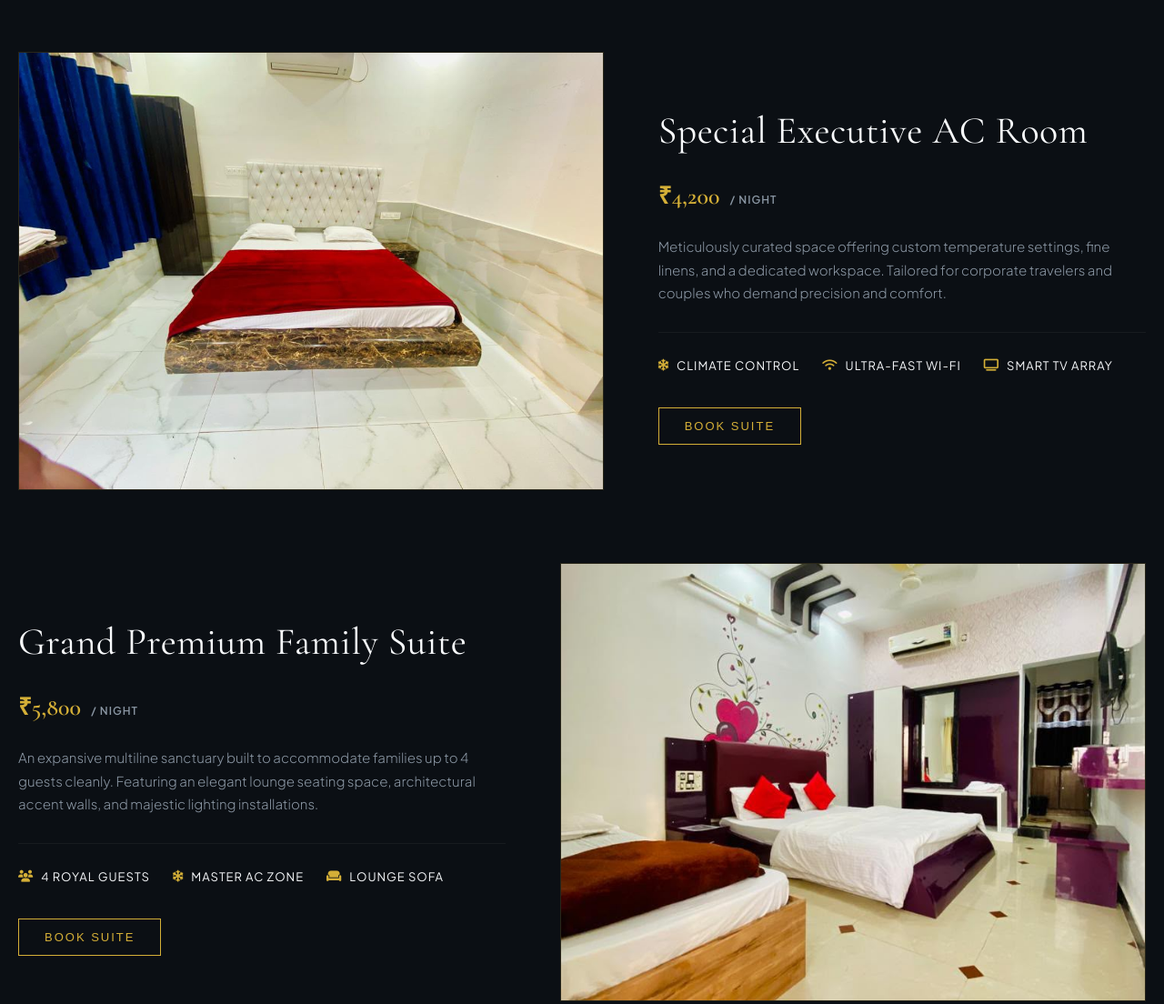
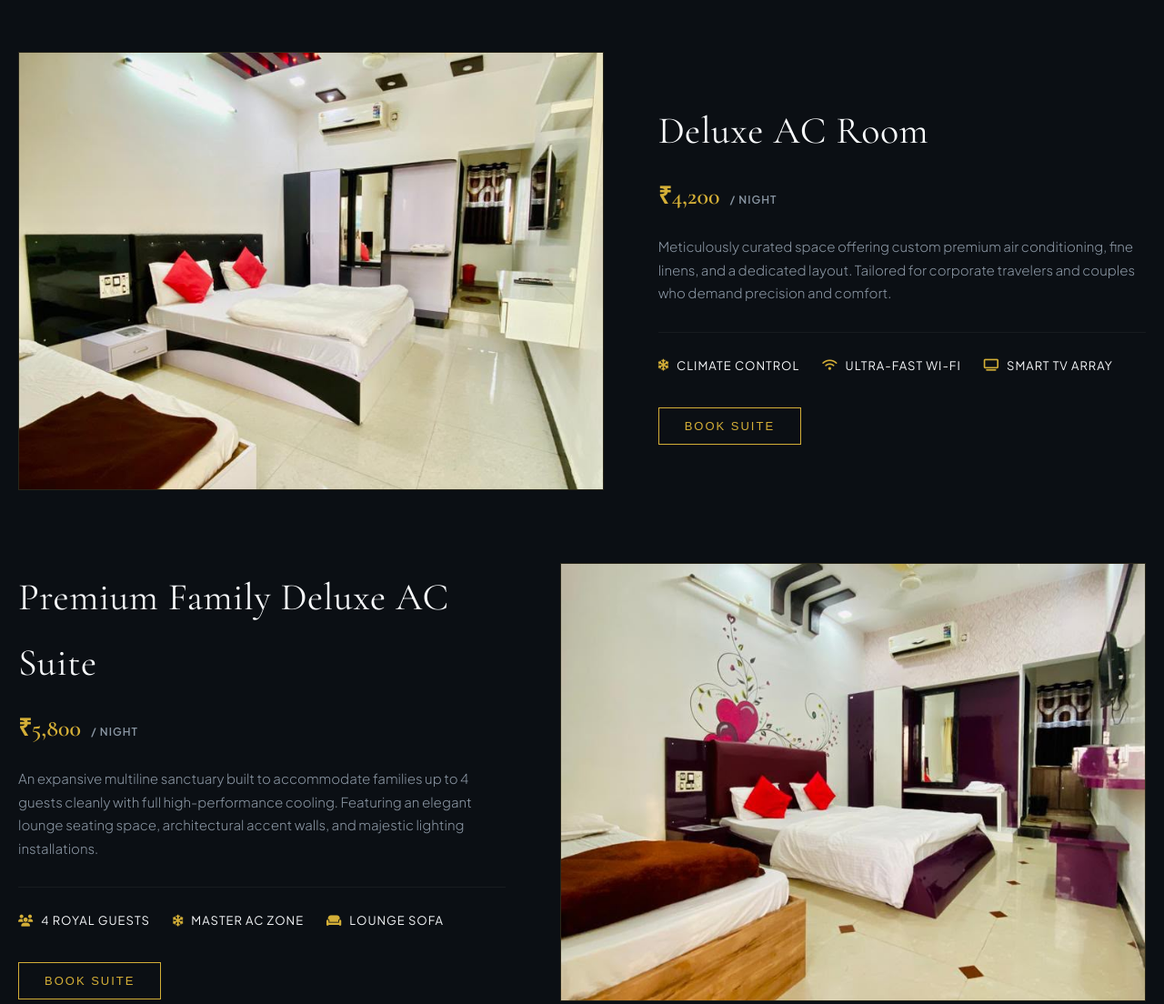
Before and after one commit to demo12301/Om-palace, a plain HTML site: page index.html in a window 1280 px wide. Shown: the part 984-2088 px from the top of the page at 91% size. Drawn offline with nearby package versions, Linux system fonts and the light colour scheme.

Commit message:
Update room details and descriptions in index.html

```diff
--- a/index.html
+++ b/index.html
@@ -620,54 +620,54 @@
                 <!-- Luxury Row Suite 1 -->
                 <div class="room-luxury-row">
                     <div class="room-img-wrapper">
-                        <img src="bedroom2.jpg" alt="Special AC Room Suite" class="room-row-img">
+                        <img src="bedroom1.jpg" alt="Deluxe AC Room Suite" class="room-row-img">
                     </div>
                     <div class="room-row-details">
-                        <h4>Special Executive AC Room</h4>
+                        <h4>Deluxe AC Room</h4>
                         <div class="room-price-tag">₹4,200 <span>/ Night</span></div>
-                        <p class="room-description">Meticulously curated space offering custom temperature settings, fine linens, and a dedicated workspace. Tailored for corporate travelers and couples who demand precision and comfort.</p>
+                        <p class="room-description">Meticulously curated space offering custom premium air conditioning, fine linens, and a dedicated layout. Tailored for corporate travelers and couples who demand precision and comfort.</p>
                         <div class="room-amenities-row">
                             <span><i class="fas fa-snowflake"></i> Climate Control</span>
                             <span><i class="fas fa-wifi"></i> Ultra-Fast Wi-Fi</span>
                             <span><i class="fas fa-tv"></i> Smart TV Array</span>
                         </div>
-                        <button class="prestige-btn" onclick="captureSelection('Special Executive AC Room')">Book Suite</button>
+                        <button class="prestige-btn" onclick="captureSelection('Deluxe AC Room')">Book Suite</button>
                     </div>
                 </div>
 
                 <!-- Luxury Row Suite 2 -->
                 <div class="room-luxury-row">
                     <div class="room-img-wrapper">
-                        <img src="bedroom5.jpg" alt="Premium Family Suite" class="room-row-img">
+                        <img src="bedroom5.jpg" alt="Premium Family Deluxe AC Suite" class="room-row-img">
                     </div>
                     <div class="room-row-details">
-                        <h4>Grand Premium Family Suite</h4>
+                        <h4>Premium Family Deluxe AC Suite</h4>
                         <div class="room-price-tag">₹5,800 <span>/ Night</span></div>
-                        <p class="room-description">An expansive multiline sanctuary built to accommodate families up to 4 guests cleanly. Featuring an elegant lounge seating space, architectural accent walls, and majestic lighting installations.</p>
+                        <p class="room-description">An expansive multiline sanctuary built to accommodate families up to 4 guests cleanly with full high-performance cooling. Featuring an elegant lounge seating space, architectural accent walls, and majestic lighting installations.</p>
                         <div class="room-amenities-row">
                             <span><i class="fas fa-users"></i> 4 Royal Guests</span>
                             <span><i class="fas fa-snowflake"></i> Master AC Zone</span>
                             <span><i class="fas fa-couch"></i> Lounge Sofa</span>
                         </div>
-                        <button class="prestige-btn" onclick="captureSelection('Grand Premium Family Suite')">Book Suite</button>
+                        <button class="prestige-btn" onclick="captureSelection('Premium Family Deluxe AC Suite')">Book Suite</button>
                     </div>
                 </div>
 
                 <!-- Luxury Row Suite 3 -->
                 <div class="room-luxury-row">
                     <div class="room-img-wrapper">
-                        <img src="bedroom9.jpg" alt="Standard Non-AC Room" class="room-row-img">
+                        <img src="bedroom9.jpg" alt="Executive Deluxe AC Room" class="room-row-img">
                     </div>
                     <div class="room-row-details">
-                        <h4>Standard Minimalist Room</h4>
-                        <div class="room-price-tag">₹2,400 <span>/ Night</span></div>
-                        <p class="room-description">A thoughtful space optimized with high-performance ceiling fan architecture and rich organic ventilation templates. Ideal for budget travelers who appreciate minimalism and heritage aesthetics.</p>
+                        <h4>Executive Deluxe AC Room</h4>
+                        <div class="room-price-tag">₹4,900 <span>/ Night</span></div>
+                        <p class="room-description">A thoughtful premium space optimized with centralized climate controls, top-tier bedding fabrics, and sleek modern architecture. Ideal for travelers who appreciate minimalism and premium heritage aesthetics.</p>
                         <div class="room-amenities-row">
-                            <span><i class="fas fa-wind"></i> Natural Fan Grid</span>
+                            <span><i class="fas fa-snowflake"></i> Premium AC Grid</span>
                             <span><i class="fas fa-wifi"></i> High Bandwidth Wi-Fi</span>
                             <span><i class="fas fa-bed"></i> Organic Cotton Linens</span>
                         </div>
-                        <button class="prestige-btn" onclick="captureSelection('Standard Minimalist Room')">Book Suite</button>
+                        <button class="prestige-btn" onclick="captureSelection('Executive Deluxe AC Room')">Book Suite</button>
                     </div>
                 </div>
 
@@ -697,9 +697,9 @@
                                 <label>Room Types</label>
                                 <select id="roomSelected" onchange="toggleCustomRoomField()" required>
                                     <option value="" disabled selected>Select room type...</option>
-                                    <option value="Special Executive AC Room">Special Executive AC Room</option>
-                                    <option value="Grand Premium Family Suite">Grand Premium Family Suite</option>
-                                    <option value="Standard Minimalist Room">Standard Minimalist Room</option>
+                                    <option value="Deluxe AC Room">Deluxe AC Room</option>
+                                    <option value="Premium Family Deluxe AC Suite">Premium Family Deluxe AC Suite</option>
+                                    <option value="Executive Deluxe AC Room">Executive Deluxe AC Room</option>
                                     <option value="Custom Room Choice">Custom / Other Requirements...</option>
                                 </select>
                             </div>
@@ -924,4 +924,4 @@
         });
     </script>
 </body>
-</html>
+    </html>
```
